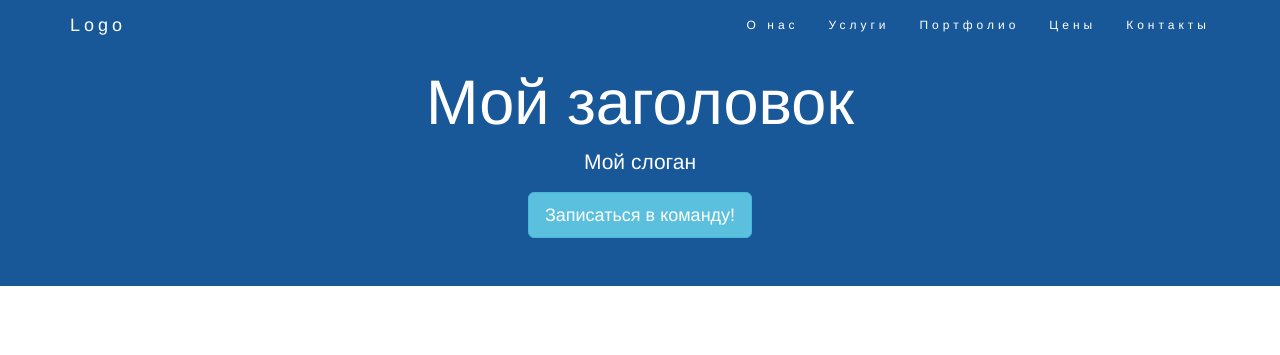
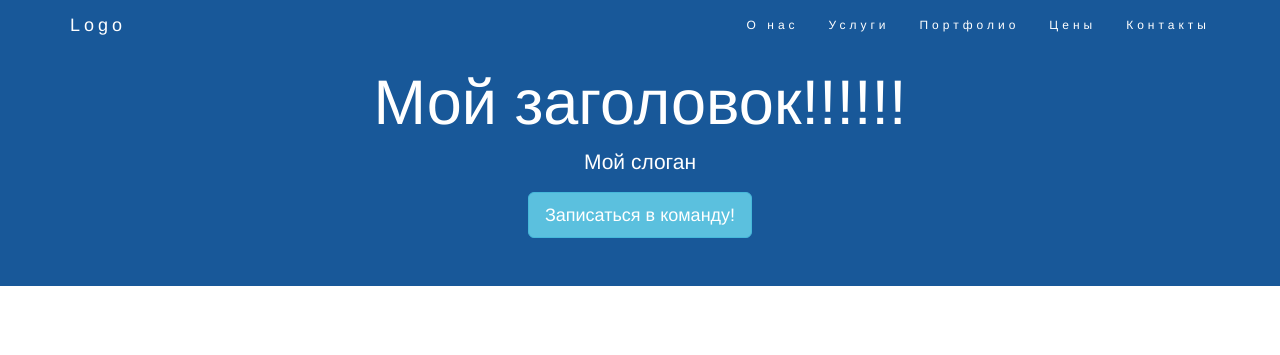
Before and after one commit to Veronika220506/spacetrip, a plain HTML site: page index.html in a window 1280 px wide. Shown: the top 355 px of the page. Drawn offline with nearby package versions, Linux system fonts and the light colour scheme.

Commit message:
!!!!! added

```diff
--- a/index.html
+++ b/index.html
@@ -1,5 +1,6 @@
 <!DOCTYPE html>
 <html lang="en">
+
 <head>
 	<meta charset="UTF-8">
 	<title>Тема</title>
@@ -12,6 +13,7 @@
 	<script src="https://maxcdn.bootstrapcdn.com/bootstrap/3.4.0/js/bootstrap.min.js"></script>
 	<script src="script.js"></script>
 </head>
+
 <body>
 	<nav class="navbar navbar-default navbar-fixed-top">
 		<div class="container">
@@ -35,9 +37,10 @@
 		</div>
 	</nav>
 	<div class="jumbotron text-center">
-			<h1>Мой заголовок</h1>
+		<h1>Мой заголовок!!!!!!</h1>
 		<p>Мой слоган</p>
-			<a href="https://forms.gle/YubPmTDMWTbxuAPMA" class="btn btn-lg btn-info" role="button" target="_blank">Записаться  в команду!</a>
+		<a href="https://forms.gle/YubPmTDMWTbxuAPMA" class="btn btn-lg btn-info" role="button"
+			target="_blank">Записаться в команду!</a>
 	</div>
 	<div class="container-fluid slideanim" id="about">
 		<div class="row">
@@ -91,7 +94,7 @@
 			</div>
 		</div>
 	</div>
-		<div class="container text-center slideanim" id="portfolio" >
+	<div class="container text-center slideanim" id="portfolio">
 		<h2>Портфолио</h2>
 		<h4>Где мы работаем:</h4>
 		<div class="row text-center">
@@ -198,4 +201,5 @@
 	</a>
 
 </body>
+
 </html>
```
Lines whose indentation alone changed are shown as unchanged.
